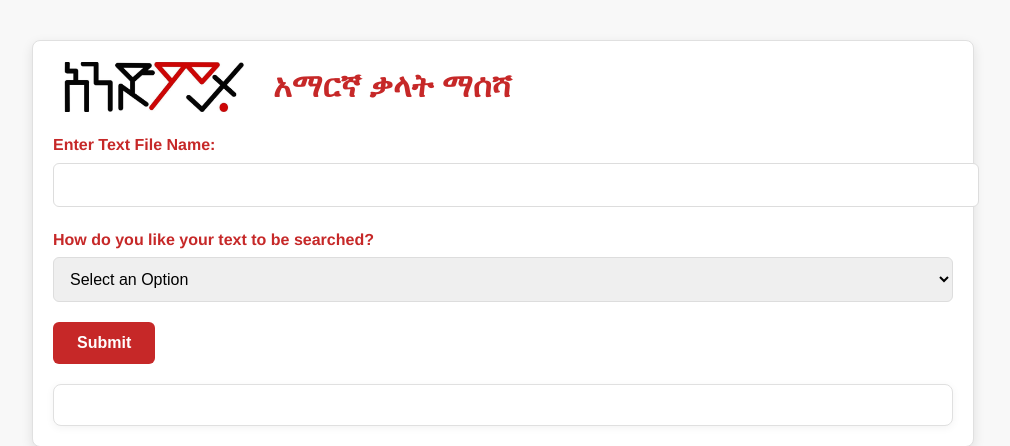
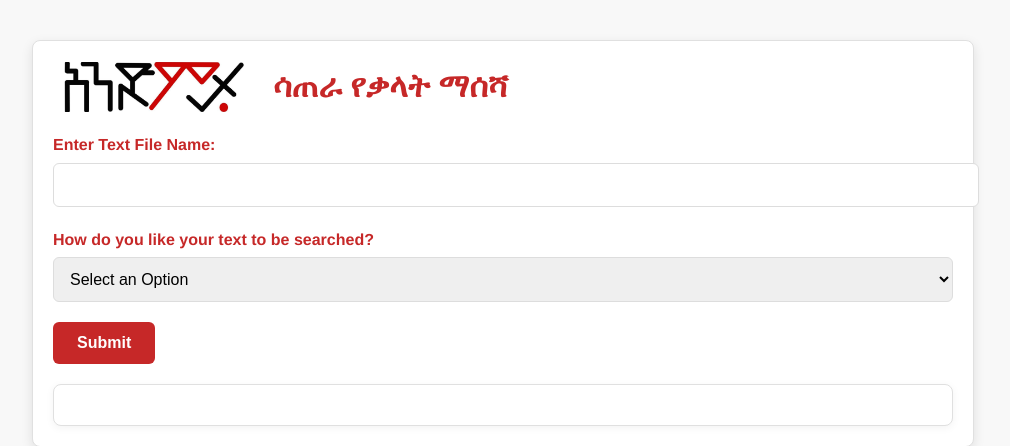
Before and after one commit to tremanus/andwmta, a Flask app: page / in a window 1280 px wide. Shown: the top 446 px of the page, without its empty margins (137-1147 px from the left). Run offline with Flask 3, Linux system fonts and the light colour scheme.

Commit message:
ኦቾምሚት

```diff
--- a/templates/index.html
+++ b/templates/index.html
@@ -10,7 +10,7 @@
     <div class="container">
         <div class="title-container">
             <img src="{{ url_for('static', filename='logo.png') }}" alt="Andemta Logo" class="logo">
-            <h1>አማርኛ ቃላት ማሰሻ</h1>
+            <h1>ሳጠራ የቃላት ማሰሻ</h1>
         </div>
         <form id="form" action="/process" method="post">
             <label for="aya">Enter Text File Name:</label>
```
